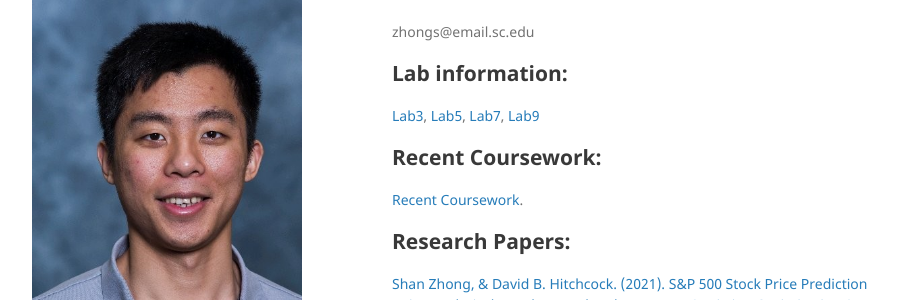
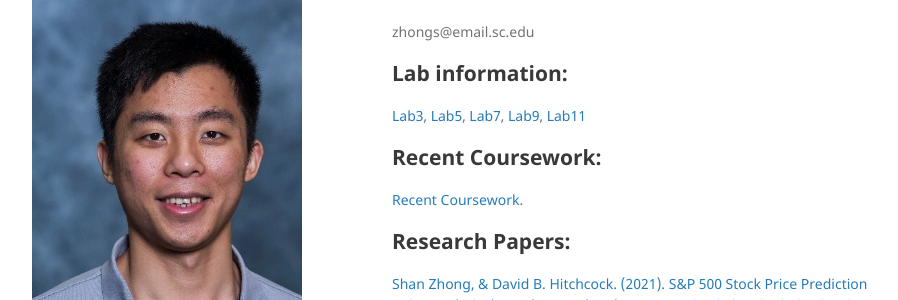
Before and after one commit to Shanlearning/Shanlearning.github.io, a Jekyll site: the page built from index.md, in a window 1280 px wide. Shown: the part 121-421 px from the top of the page, without its empty margins (178-1076 px from the left). Built offline with Jekyll 4.4.1, drawn with Linux system fonts in a browser that asks for light colours.

Commit message:
Update index.md

```diff
--- a/index.md
+++ b/index.md
@@ -13,7 +13,8 @@ zhongs@email.sc.edu
 [Lab3](https://github.com/Shanlearning/Stat201/tree/master/Lab3),
 [Lab5](https://github.com/Shanlearning/Stat201/tree/master/Lab5),
 [Lab7](https://github.com/Shanlearning/Stat201/tree/master/Lab7),
-[Lab9](https://github.com/Shanlearning/Stat201/tree/master/Lab9)
+[Lab9](https://github.com/Shanlearning/Stat201/tree/master/Lab9),
+[Lab11](https://github.com/Shanlearning/Stat201/tree/master/Lab11)
 
 ## Recent Coursework:
 [Recent Coursework](https://github.com/Shanlearning/past-coursework#past-coursework).
```
